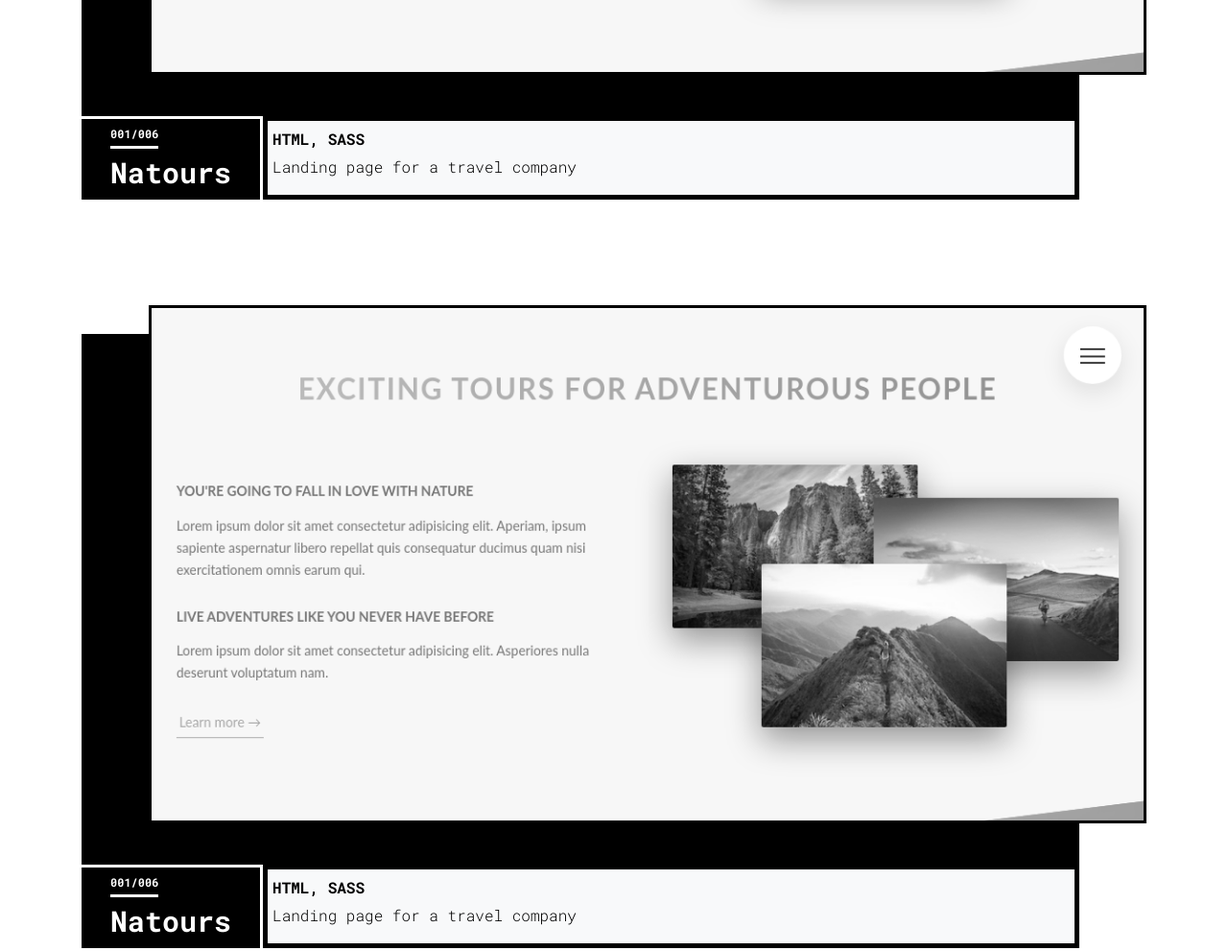
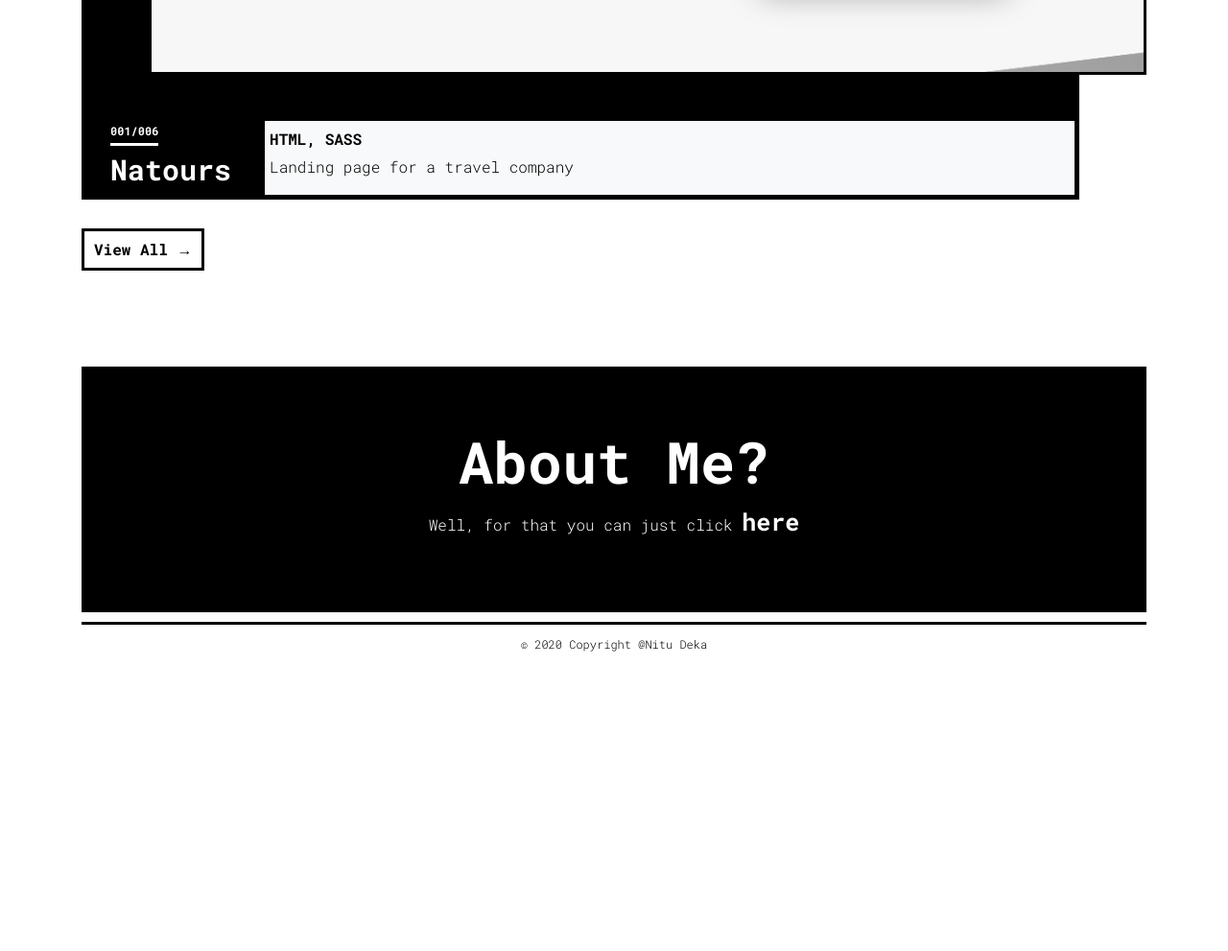
Before and after one commit to nitudeka/gatsby-portfolio, a Gatsby site: page / in a window 1280 px wide. Shown: the part 1480-2471 px from the top of the page at 96% size. After the commit the page ends 2173 px from the top, so only its background shows below. Built offline with nearby package versions, Linux system fonts and the light colour scheme; Gatsby itself is replaced by a stand-in of ours.

Commit message:
adding images from grqphql

```diff
--- a/gatsby-config.js
+++ b/gatsby-config.js
@@ -1,8 +1,8 @@
 module.exports = {
   siteMetadata: {
-    title: `Gatsby Default Starter`,
-    description: `Kick off your next, great Gatsby project with this default starter. This barebones starter ships with the main Gatsby configuration files you might need.`,
-    author: `@gatsbyjs`,
+    title: `Nitu Deka`,
+    description: `This is Nitu Deka's portfolio site.`,
+    author: `@nitudeka`,
   },
   plugins: [
     `gatsby-plugin-sass`,
--- /dev/null
+++ b/src/components/footer.js
@@ -0,0 +1,14 @@
+import React from "react"
+import "./footer.scss"
+
+const Footer = () => {
+  return (
+    <footer className="center footer mt-3">
+      <div className="container">
+        <p className="text-center m-0 py-3">© 2020 Copyright @Nitu Deka</p>
+      </div>
+    </footer>
+  )
+}
+
+export default Footer
--- /dev/null
+++ b/src/components/footer.scss
@@ -0,0 +1,8 @@
+@import "../sass/variables";
+
+.footer {
+  p {
+    border-top: 3px solid $color-black;
+    font-size: 1.2rem;
+  }
+}
--- a/src/components/header.js
+++ b/src/components/header.js
@@ -1,14 +1,26 @@
 import React from "react"
-import { graphql } from "gatsby"
+import { graphql, useStaticQuery } from "gatsby"
 import Img from "gatsby-image"
 import "./header.scss"
 import HeaderBg from "../images/headerbg.jpg"
 
-const Header = ({ data }) => {
+const Header = () => {
+  const data = useStaticQuery(graphql`
+    query {
+      file(relativePath: { eq: "headerbg.jpg" }) {
+        childImageSharp {
+          fluid(maxWidth: 1280) {
+            ...GatsbyImageSharpFluid
+          }
+        }
+      }
+    }
+  `)
+
   return (
     <header className="header position-relative center">
-      <img
-        src={HeaderBg}
+      <Img
+        fluid={data.file.childImageSharp.fluid}
         alt="header"
         className="position-absolute h-100 w-100"
       />
--- a/src/components/header.scss
+++ b/src/components/header.scss
@@ -4,8 +4,8 @@
   height: 100vh;
   width: 100vw;
 
-  img {
-    opacity: 0.6;
+  .gatsby-image-wrapper {
+    opacity: 0.7;
     z-index: -1;
   }
 
--- a/src/components/layout.js
+++ b/src/components/layout.js
@@ -2,6 +2,7 @@
 import PropTypes from "prop-types"
 
 import Navbar from "./navbar"
+import Footer from "./footer"
 import "../css/bootstrap.min.css"
 import "../sass/main.scss"
 
@@ -10,6 +11,7 @@
     <>
       <Navbar />
       <main>{children}</main>
+      <Footer />
     </>
   )
 }
--- a/src/pages/homepage.scss
+++ b/src/pages/homepage.scss
@@ -1,13 +1,30 @@
 @import "../sass/variables";
 
 .home {
+  &-about {
+    margin-top: 7rem;
+    background-color: $color-black;
+    color: $color-white;
+    height: 20vw;
+
+    b {
+      font-weight: 700;
+      cursor: pointer;
+      font-size: 2.5rem;
+    }
+
+    .heading {
+      font-weight: 700;
+    }
+  }
+
   &-project {
     &__card {
       color: $color-white;
 
       .side {
-        border-top: 3px solid $color-white;
-        border-right: 3px solid $color-white;
+        // border-top: 2px solid $color-white;
+        // border-right: 2px solid $color-white;
       }
 
       .info {
@@ -64,6 +81,22 @@
   }
 
   &-projects {
+    &__btn {
+      border: 3px solid $color-black;
+      background-color: $color-white;
+      font-weight: 700;
+      outline: none !important;
+      transition: all 0.2s;
+
+      &:hover {
+        transform: translateY(-3px);
+      }
+
+      &:active {
+        transform: translateY(-1px);
+      }
+    }
+
     &__heading {
       margin-bottom: 8rem;
       font-weight: 700;
--- a/src/pages/index.js
+++ b/src/pages/index.js
@@ -1,19 +1,19 @@
 import React from "react"
+import { graphql, useStaticQuery } from "gatsby"
+import Img from "gatsby-image"
 
 import Layout from "../components/layout"
 import SEO from "../components/seo"
 import Header from "../components/header"
 import "./homepage.scss"
 
-import ProjectImg1 from "../images/natour.png"
-
-const ProjectCard = () => {
+const ProjectCard = ({ imgData }) => {
   return (
     <div className="home-project__card">
       <div className="home-project__card-container position-relative d-flex flex-column justify-content-end">
-        <img
+        <Img
+          fluid={imgData}
           className="home-project__card-img position-absolute"
-          src={ProjectImg1}
           alt="project"
         />
         <div className="home-project__card-info d-flex">
@@ -21,7 +21,7 @@
             <span className="number ml-5">001/006</span>
             <p className="name m-0 ml-5">Natours</p>
           </div>
-          <div className="info m-2 bg-light p-2 w-100">
+          <div className="info m-2 bg-light p-2 w-100 d-flex justify-content-center flex-column">
             <span className="stack">HTML, SASS</span>
             <p className="content">Landing page for a travel company</p>
           </div>
@@ -32,15 +32,52 @@
 }
 
 const Projects = () => {
+  const data = useStaticQuery(graphql`
+    query {
+      allFile(
+        filter: { dir: { regex: "/project/" } }
+        sort: { fields: [name] }
+      ) {
+        edges {
+          node {
+            childImageSharp {
+              fluid {
+                ...GatsbyImageSharpFluid
+              }
+            }
+          }
+        }
+      }
+    }
+  `)
+
   return (
     <div className="home-projects py-5">
       <div className="container">
         <h2 className="home-projects__heading display-4 d-inline-block p-4">
           Featured Projects:
         </h2>
-        <ProjectCard />
-        <ProjectCard />
-        <ProjectCard />
+        <div className="home-projects__container">
+          {data.allFile.edges.map(({ node, i }) => {
+            return <ProjectCard key={i} imgData={node.childImageSharp.fluid} />
+          })}
+        </div>
+        <button className="home-projects__btn px-3 py-2 mt-5">
+          View All &#8594;
+        </button>
+      </div>
+    </div>
+  )
+}
+
+const About = () => {
+  return (
+    <div className="container">
+      <div className="home-about center flex-column">
+        <h2 className="text-center heading display-1">About Me?</h2>
+        <p>
+          Well, for that you can just click <b>here</b>
+        </p>
       </div>
     </div>
   )
@@ -51,6 +88,7 @@
     <SEO title="Home" />
     <Header />
     <Projects />
+    <About />
   </Layout>
 )
 
--- a/src/sass/_reset.scss
+++ b/src/sass/_reset.scss
@@ -20,6 +20,7 @@
 
 html {
   font-size: 62.5%;
+  scroll-behavior: smooth;
 
   @media (max-width: 800px) {
     font-size: 50%;
```
Also changed, not shown: src/images/project/natour.png (renamed from src/images/natour.png).
